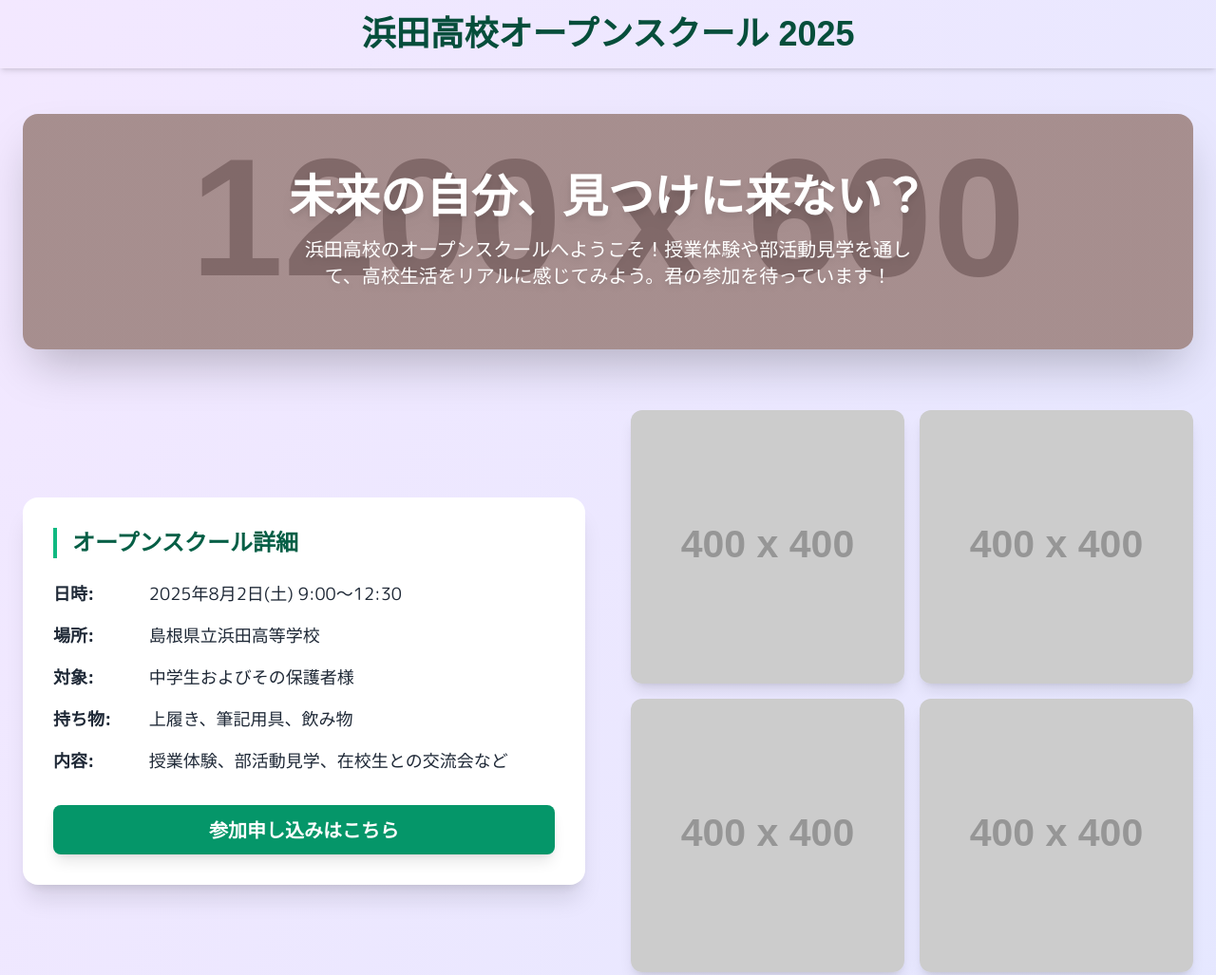
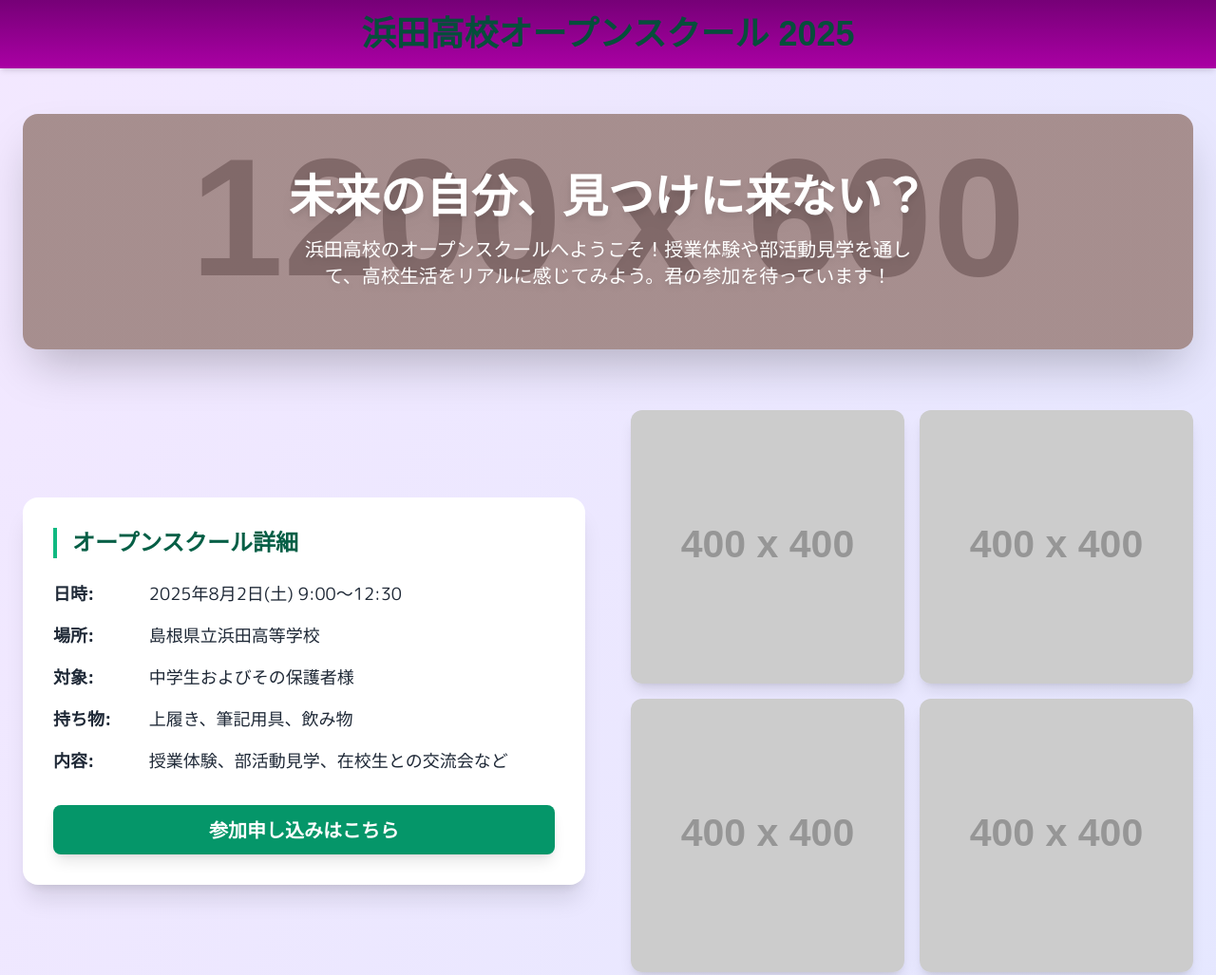
Before and after one commit to oya1623648r735w89w/-, a plain HTML site: page index.html in a window 1280 px wide. Shown: the top 1027 px of the page at 95% size. Drawn offline with nearby package versions, Linux system fonts and the light colour scheme; placeholder pictures from the web are drawn by us; a web font is replaced by a local one.

Commit message:
Update index.html

```diff
--- a/index.html
+++ b/index.html
@@ -23,7 +23,7 @@
             background-position: center;
         }
         .gradient-header {
-            background: linear-gradient(135deg, #AA00A4, ##760077);
+            background: linear-gradient(0deg, #AA00A4, #760077);
         }
     </style>
 </head>
```
